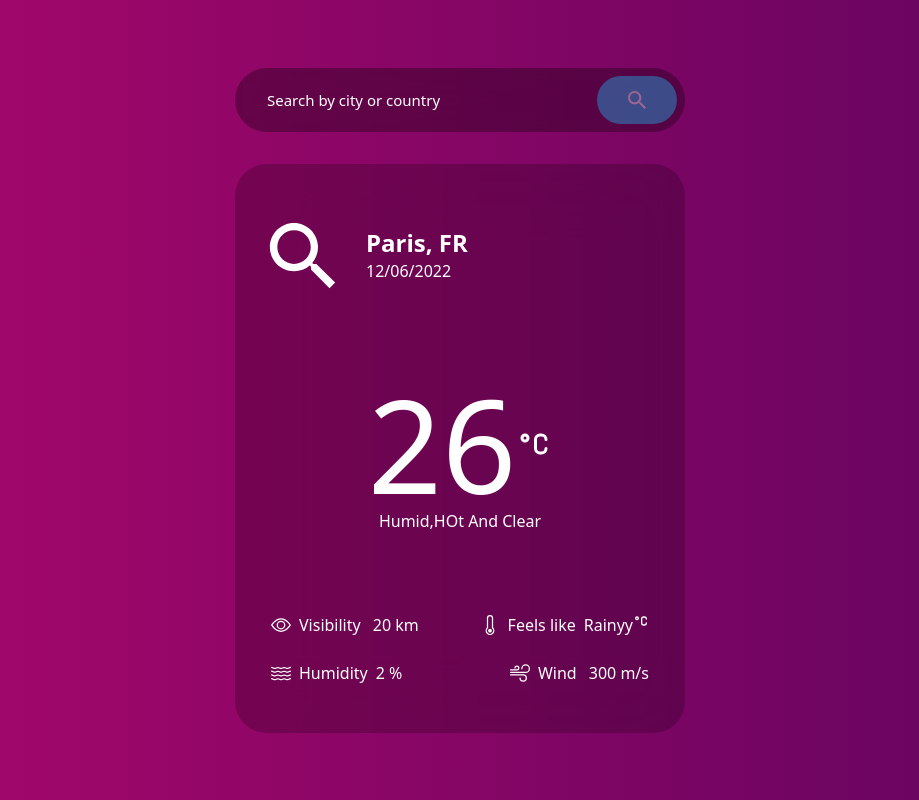
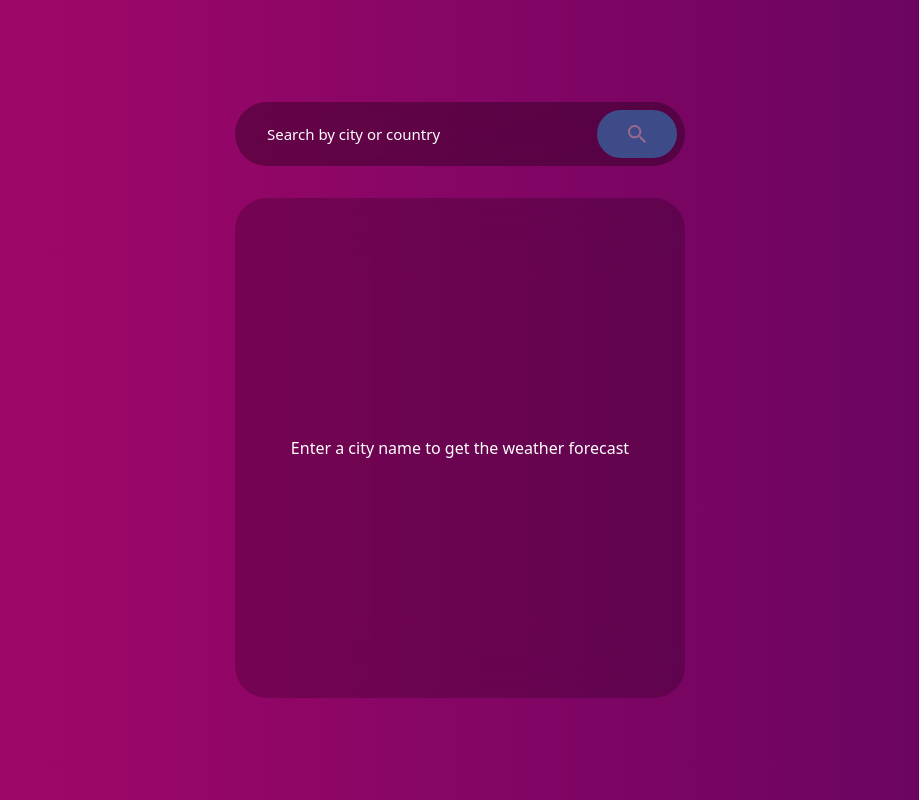
Before and after one commit to akshayg676/weather_app, a React (Create React App) app: page / in a window 1280 px wide. Shown: the whole page, without its empty margins (180-1099 px from the left). Built offline with nearby package versions, Linux system fonts and the light colour scheme.

Commit message:
update weather card with dynamic api data

```diff
--- a/src/App.js
+++ b/src/App.js
@@ -25,6 +25,7 @@ import { TbTemperatureCelsius } from "react-icons/tb";
 import { ImSpinner8 } from "react-icons/im";
 
 const App = () => {
+  const date = new Date();
   const [location, setLocation] = useState("");
   const { isLoading, isError, data, refetch } = useQuery(
     "weatherData",
@@ -40,15 +41,14 @@ const App = () => {
   );
 
   //function to get weather information of entered location
-  const handleSubmit = (e) => {
-    e.preventDefault();
+  const handleSubmit = () => {
     refetch();
     setLocation("");
   };
-  console.log(isError);
+
   return (
     <div className="w-full h-screen bg-gradient-to-r from-[#AA076B] to-[#61045F] flex flex-col items-center justify-center px-4 lg:px-0">
-      <form
+      <div
         className=" h-16 bg-black/30 w-full max-w-[450px]
       rounded-full backdrop-blur-[32px] mb-8"
       >
@@ -63,19 +63,19 @@ const App = () => {
           <button
             disabled={!location.length > 0}
             onClick={handleSubmit}
-            className="bg-[#1ab8ed] enabled:hover:bg-[#15abdd] w-20 h-12 rounded-full flex justify-center items-center transition disabled:opacity-40"
+            className="w-16 sm:w-20 bg-[#1ab8ed] enabled:hover:bg-[#15abdd] h-12 rounded-full flex justify-center items-center transition disabled:opacity-40"
           >
             <IoMdSearch className="text-2xl text-white" />
           </button>
         </div>
-      </form>
+      </div>
       {/* card */}
       <div className="w-full max-w-[450px] bg-black/20 min-h-[500px] text-white backdrop-blur-[32px] rounded-[32px] py-12 px-6">
         {isLoading ? (
           <div className="w-full h-full flex justify-center items-center">
             <ImSpinner8 className="text-white text-5xl animate-spin" />
           </div>
-        ) : (
+        ) : data ? (
           <div>
             {/* card top */}
             <div className="flex items-center gap-x-5">
@@ -85,23 +85,32 @@ const App = () => {
               </div>
               <div>
                 {/* country name */}
-                <div className="text-2xl font-semibold">Paris, FR</div>
+                <div className="text-2xl font-semibold">
+                  {data.data.name}, {data.data.sys.country}
+                </div>
                 {/* date */}
-                <div>12/06/2022</div>
+                <div>
+                  {date.getUTCDate()}/{date.getUTCMonth() + 1}/
+                  {date.getUTCFullYear()}
+                </div>
               </div>
             </div>
             {/* card body */}
             <div className="my-20">
               <div className="flex justify-center items-center">
                 {/* temp */}
-                <div className="text-[130px] leading-none font-light">26</div>
+                <div className="text-[130px] leading-none font-light">
+                  {parseInt(data.data.main.temp)}
+                </div>
                 {/* celsius icon */}
                 <div className="text-4xl">
                   <TbTemperatureCelsius />
                 </div>
               </div>
               {/* weather description */}
-              <div className="capitalize text-center">Humid,HOt and Clear</div>
+              <div className="capitalize text-center">
+                {data.data.weather[0].description}
+              </div>
             </div>
             {/* card bottom */}
             <div className="max-w-[378px] mx-auto flex flex-col gap-y-6">
@@ -112,7 +121,10 @@ const App = () => {
                     <BsEye />
                   </div>
                   <div>
-                    Visibility <span className="ml-2">{20000 / 1000} km</span>
+                    Visibility{" "}
+                    <span className="ml-2">
+                      {data.data.visibility / 1000} km
+                    </span>
                   </div>
                 </div>
                 <div className="flex items-center gap-x-2">
@@ -123,7 +135,7 @@ const App = () => {
                   <div className="flex">
                     Feels like
                     <div className="flex ml-2">
-                      Rainyy
+                      {parseInt(data.data.main.feels_like)}
                       <TbTemperatureCelsius />
                     </div>
                   </div>
@@ -137,7 +149,7 @@ const App = () => {
                   </div>
                   <div>
                     Humidity
-                    <span className="ml-2">2 %</span>
+                    <span className="ml-2">{data.data.main.humidity} %</span>
                   </div>
                 </div>
                 <div className="flex items-center gap-x-2">
@@ -146,11 +158,16 @@ const App = () => {
                     <BsWind />
                   </div>
                   <div>
-                    Wind <span className="ml-2">300 m/s</span>
+                    Wind{" "}
+                    <span className="ml-2">{data.data.wind.speed} m/s</span>
                   </div>
                 </div>
               </div>
             </div>
+          </div>
+        ) : (
+          <div className="w-full h-full flex justify-center items-center">
+            Enter a city name to get the weather forecast
           </div>
         )}
       </div>
```
